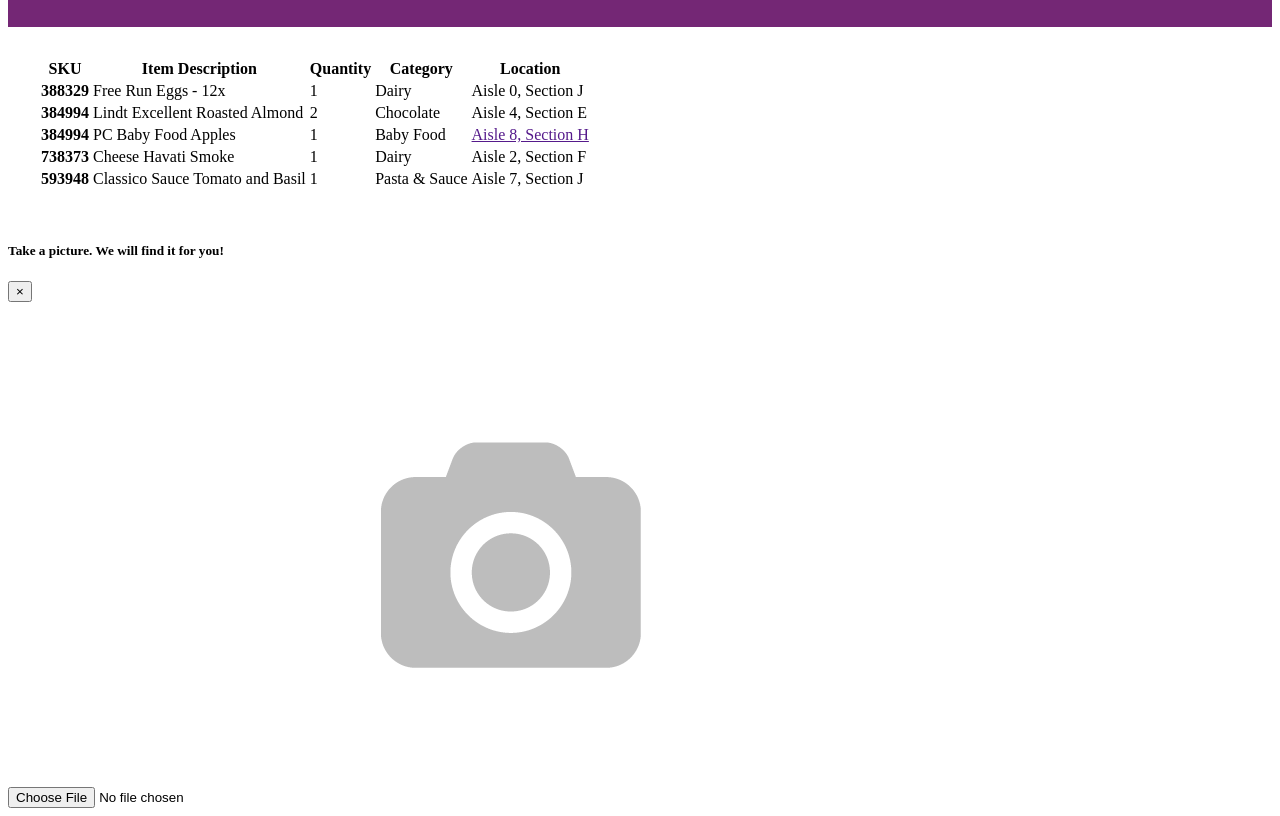
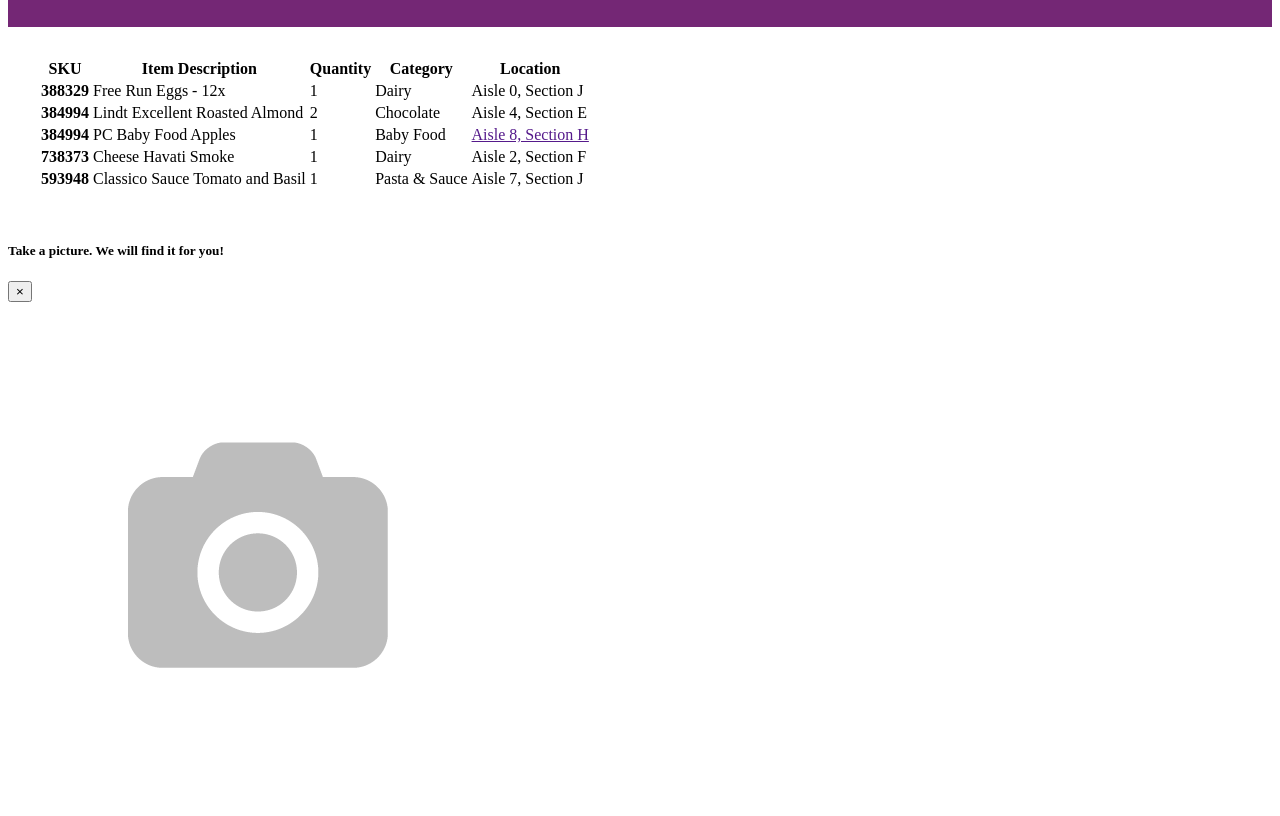
Before and after one commit to novinaw/novinaw.github.io, a plain HTML site: page user-list.html in a window 1280 px wide. Shown: the part 91-907 px from the top of the page. Drawn offline with nearby package versions, Linux system fonts and the light colour scheme.

Commit message:
Update user-list.html

```diff
--- a/user-list.html
+++ b/user-list.html
@@ -97,7 +97,7 @@
             </button>
           </div>
           <div class="modal-body">
-            <input type="file" src="image-placeholder.png" accept="image/*" capture="camera" /><img src="image-placeholder.png" class="img-fluid" alt="Responsive image"></input>
+            <input type="image" src="image-placeholder.png" accept="image/*" capture="camera" /></input>
 
           </div>
         </div>
```
